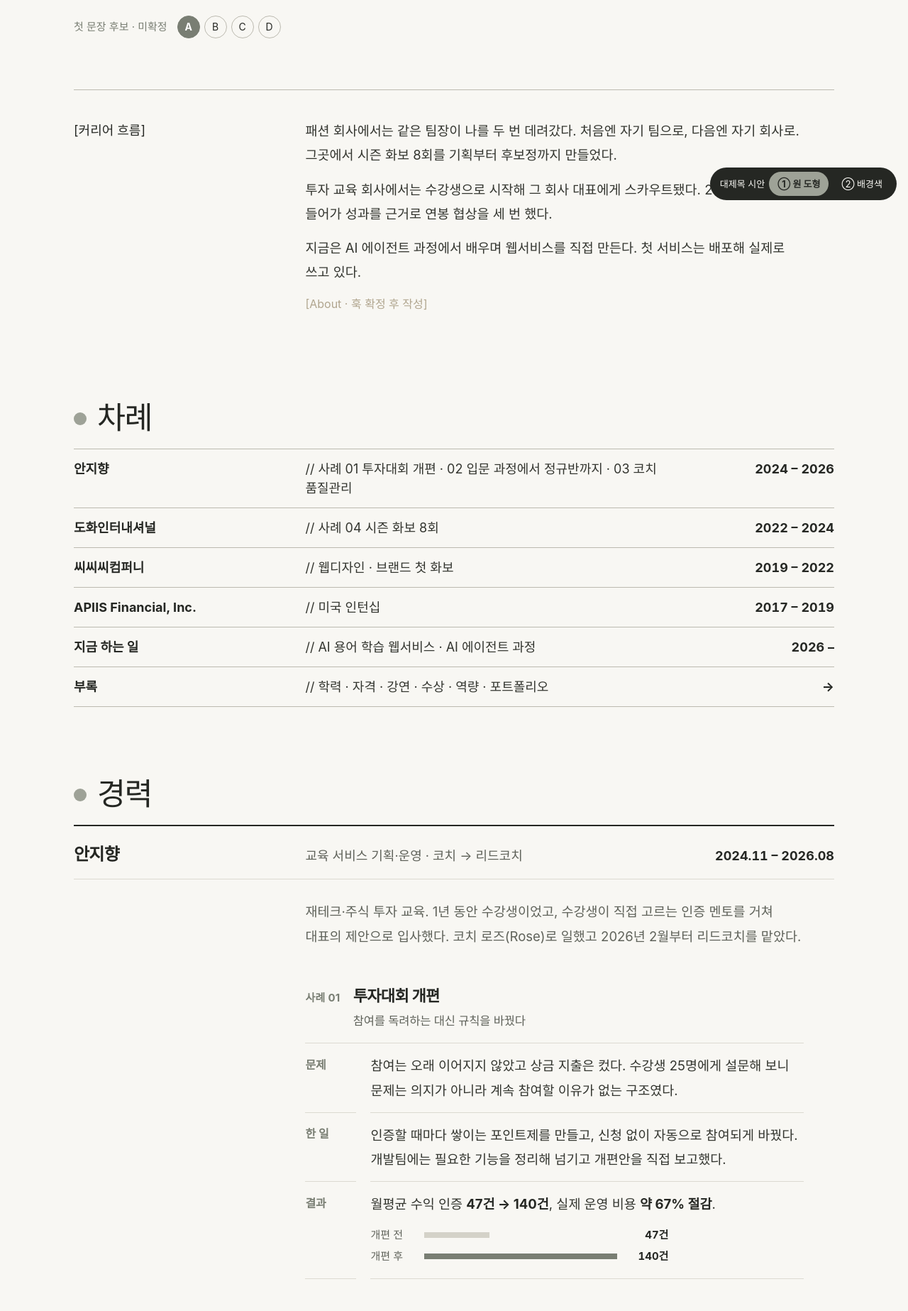
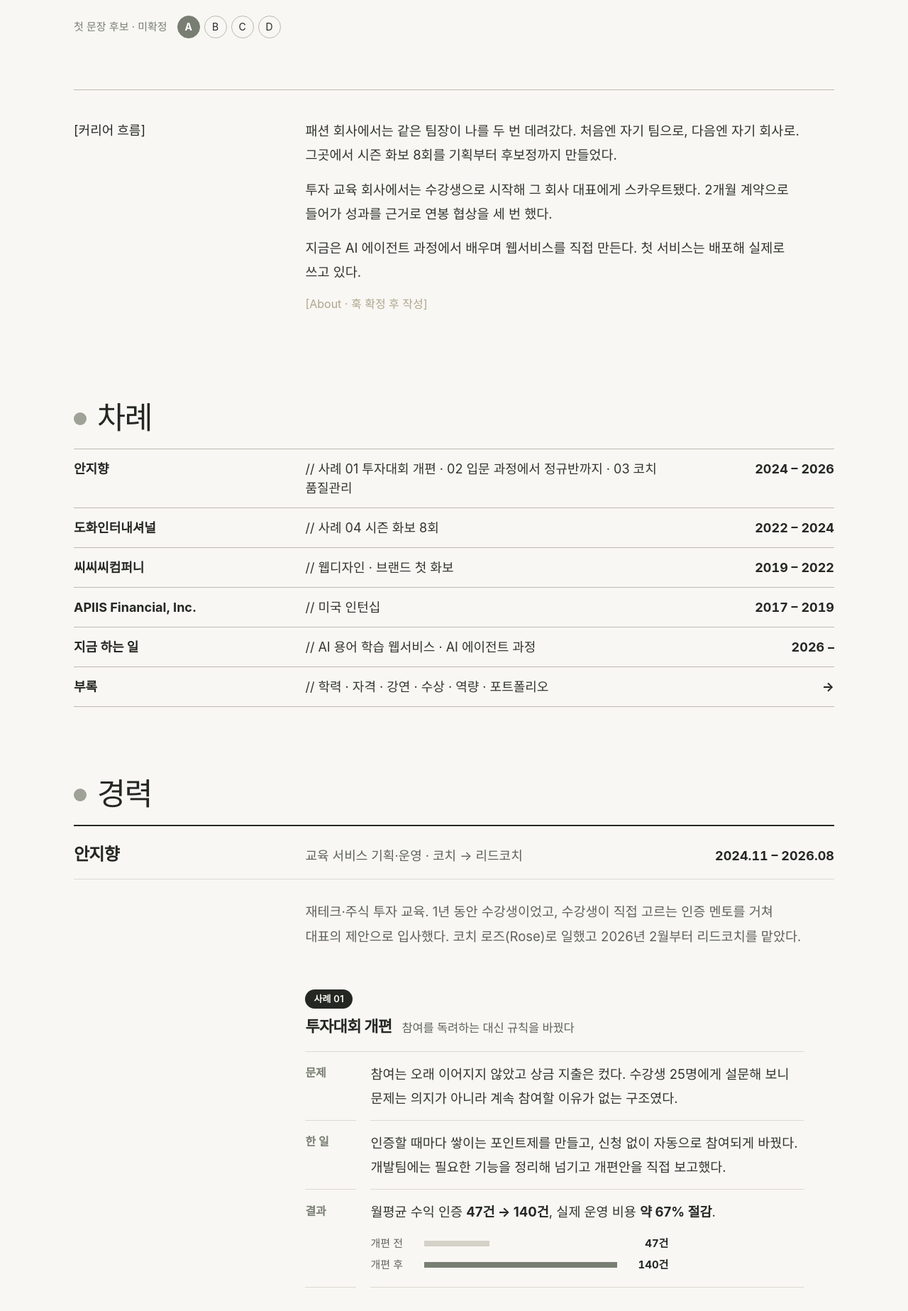
Before and after one commit to k-im-rose/k-im-rose.github.io, a Jekyll site: the page built from draft-cv.html, in a window 1280 px wide. Shown: the part 602-2449 px from the top of the page at 71% size. Built offline with Jekyll 4.4.1, drawn with Linux system fonts in a browser that asks for light colours; some web fonts are replaced.

Commit message:
이력서 시안: 대제목 원 도형 확정, 사례 번호 알약 태그, 제목·부제 한 줄
- 대제목 앞 밝은 세이지 원으로 확정, 배경 띠 시안과 비교 스위치 삭제
- '사례 01'을 차콜 알약 태그로
- 제목과 부제를 한 줄에 나란히, 자리가 모자라면 부제 전체가 다음 줄로

Co-Authored-By: Claude Opus 5.5 <noreply@anthropic.com>

```diff
--- a/assets/css/cv.css
+++ b/assets/css/cv.css
@@ -236,25 +236,21 @@ a.row:hover, a.row:hover b, a.row:hover span { color: #fff; }
 .case-head .case-no { margin: 0; flex: none; }
 .case dl { grid-row: auto; }
 
-/* 대제목(차례 · 경력 · 지금 하는 일 · 부록) 시안 */
-/* ① 앞에 원 도형 */
-body[data-h="shape"] .toc h2::before,
-body[data-h="shape"] .chapter > h2::before {
+/* 대제목(차례 · 경력 · 지금 하는 일 · 부록): 앞에 밝은 세이지 원 */
+.toc h2::before,
+.chapter > h2::before {
   content: ""; display: inline-block; width: 0.42em; height: 0.42em; border-radius: 50%;
   background: var(--sage-light); margin-right: 0.34em; vertical-align: 0.12em;
 }
-/* ② 밝은 세이지 띠(전체 폭) + 아이보리 글자 */
-body[data-h="box"] .toc h2,
-body[data-h="box"] .chapter > h2 {
-  display: block; background: var(--sage-light); color: var(--paper);   /* 아래 선 길이만큼 전체 폭, 글자는 왼쪽 */
-  font-weight: 600; line-height: 1;
-  /* 글자 윤곽 기준 위·아래 보이는 여백 0.135em (이전 0.27em의 절반) */
-  padding: 0.076em 0.36em 0.077em 0.3em;
+
+
+/* ═════ 5차: 사례 머리 ═════ */
+/* '사례 01'은 차콜 알약, 그 아래 제목과 부제를 한 줄에. 자리가 모자라면 부제 전체가 다음 줄로 */
+.case-head { display: block; padding-bottom: 18px; }
+.case-head .case-no {
+  display: inline-block; margin: 0 0 10px; padding: 3px 12px;
+  background: var(--ink); color: var(--paper); border-radius: 999px;
+  font-size: 13px; font-weight: 600; letter-spacing: 0.02em; line-height: 1.6;
 }
-
-/* 시안 비교 스위치 (시안 페이지 전용) */
-.review { position: fixed; right: 16px; bottom: 16px; z-index: 10; display: flex; gap: 6px; align-items: center; padding: 6px 8px 6px 14px; background: var(--ink); color: var(--paper); border-radius: 999px; font-size: 13px; }
-.review button { font: inherit; font-size: 13px; border: 0; border-radius: 999px; padding: 5px 12px; background: transparent; color: var(--paper); cursor: pointer; }
-.review button.on { background: var(--sage-light); color: var(--ink); font-weight: 700; }
-@media (max-width: 720px) { .review { left: 12px; right: 12px; justify-content: center; } .case-head { gap: 0 12px; } }
-@media print { .review { display: none; } }
+.case h3 { display: flex; flex-wrap: wrap; align-items: baseline; column-gap: 14px; row-gap: 2px; }
+.case h3 span { display: inline; margin-top: 0; }
--- a/draft-cv.html
+++ b/draft-cv.html
@@ -242,21 +242,3 @@ draft_page: true
 </footer>
 
 </main>
-
-<div class="review" role="group" aria-label="대제목 시안 비교">
-  <span>대제목 시안</span>
-  <button type="button" class="on" data-h="shape">① 원 도형</button>
-  <button type="button" data-h="box">② 배경색</button>
-</div>
-<script>
-  (function () {
-    var q = new URLSearchParams(location.search).get('h');
-    var btns = document.querySelectorAll('.review button');
-    function set(v) {
-      document.body.dataset.h = v;
-      btns.forEach(function (b) { b.classList.toggle('on', b.dataset.h === v); });
-    }
-    btns.forEach(function (b) { b.addEventListener('click', function () { set(b.dataset.h); }); });
-    set(q === 'box' ? 'box' : 'shape');
-  })();
-</script>
```
